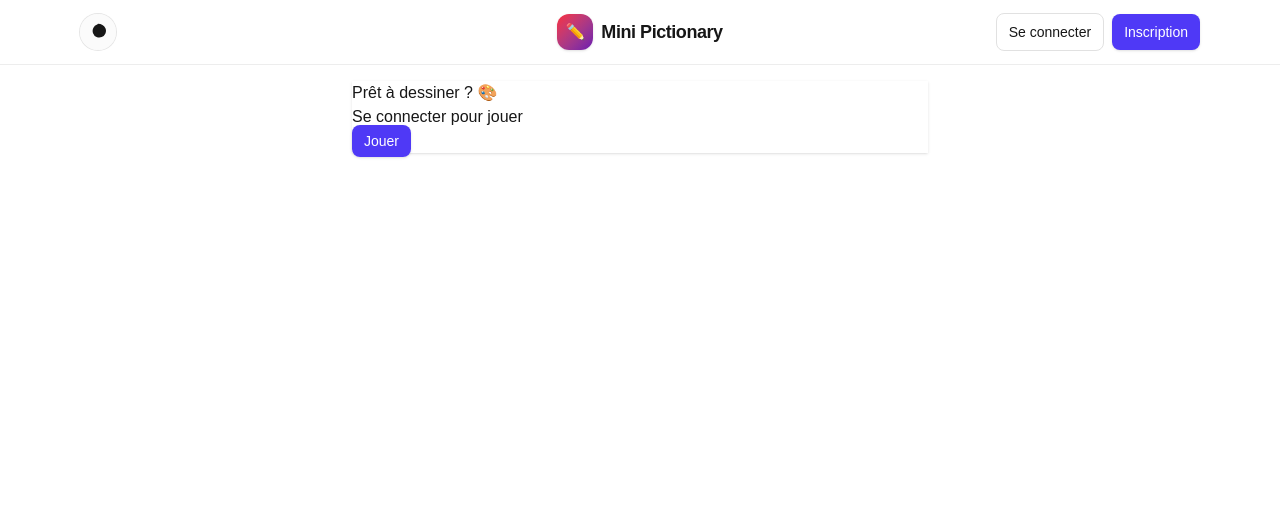
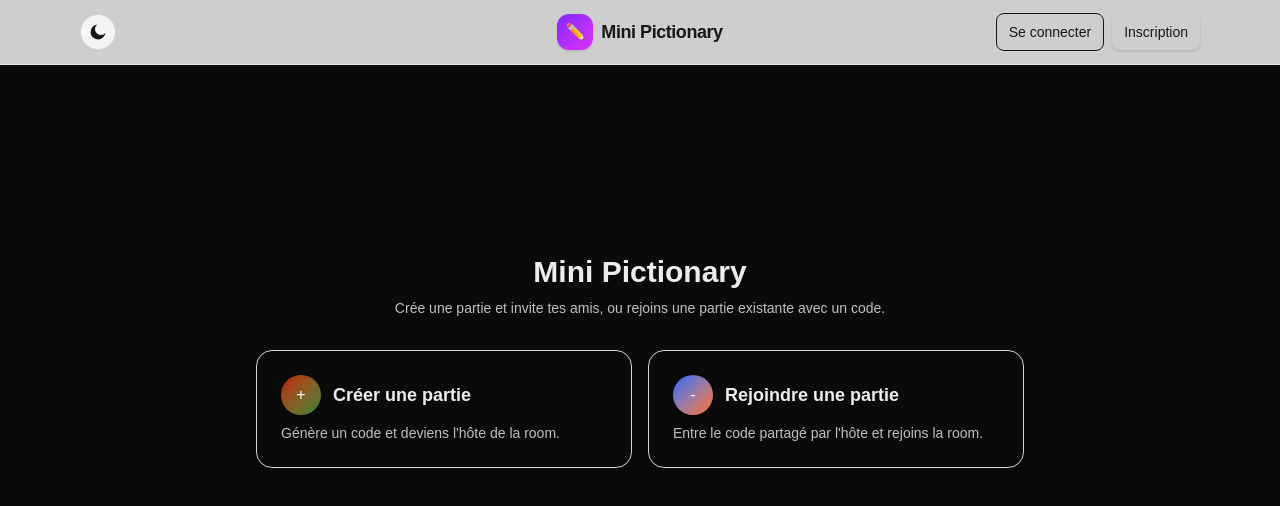
Before and after one commit to HeavenProx/mini-pictionary, a Next.js app: page / in a window 1280 px wide. Both pictures are taken after a click on the button "Changer de thème". Shown: the top 506 px of the page. Built offline with nearby package versions, Linux system fonts and the light colour scheme; no server answers.

Commit message:
page create and join room

```diff
--- a/src/app/globals.css
+++ b/src/app/globals.css
@@ -1,22 +1,15 @@
 @import "tailwindcss";
 
+/* valeurs claires par défaut */
 :root {
   --background: #ffffff;
   --foreground: #171717;
 }
 
-@theme inline {
-  --color-background: var(--background);
-  --color-foreground: var(--foreground);
-  --font-sans: var(--font-geist-sans);
-  --font-mono: var(--font-geist-mono);
-}
-
-@media (prefers-color-scheme: dark) {
-  :root {
-    --background: #0a0a0a;
-    --foreground: #ededed;
-  }
+/* quand .dark est sur <html>, on remplace les variables */
+html.dark {
+  --background: #0a0a0a;
+  --foreground: #ededed;
 }
 
 body {
@@ -25,6 +18,11 @@ body {
   font-family: Arial, Helvetica, sans-serif;
 }
 
+html,
+body {
+  height: 100%;
+}
+
 #palette-container {
   display: inline-block;
   width: 70%;
--- a/src/app/layout.js
+++ b/src/app/layout.js
@@ -1,19 +1,33 @@
 import "./globals.css"
 import Navbar from "@/components/Navbar"
 import Providers from "./providers"
+import Script from "next/script"
 
-export const metadata = {
-  title: "Mini Pictionary",
-  description: "Multijoueur React/Next.js",
-}
+export const metadata = { title: "Mini Pictionary", description: "Multijoueur React/Next.js" }
 
 export default function RootLayout({ children }) {
   return (
-    <html lang="fr" data-theme="pastel">
-      <body>
+    <html lang="fr" suppressHydrationWarning>
+      <head>
+        <Script id="theme-init" strategy="beforeInteractive">
+          {`
+            (function () {
+              try {
+                var saved = localStorage.getItem('theme'); // "dark" | "light" | null
+                var prefersDark = window.matchMedia && window.matchMedia('(prefers-color-scheme: dark)').matches;
+                var isDark = saved ? saved === 'dark' : prefersDark;
+                var el = document.documentElement;
+                el.classList.toggle('dark', isDark);
+              } catch(e) {}
+            })();
+          `}
+        </Script>
+        <meta name="color-scheme" content="dark light" />
+      </head>
+      <body className="bg-white text-neutral-900 dark:bg-neutral-900 dark:text-neutral-100" suppressHydrationWarning>
         <Providers>
-        <Navbar />
-        <main className="container mx-auto p-4">{children}</main>
+          <Navbar />
+          <main className="container mx-auto p-4">{children}</main>
         </Providers>
       </body>
     </html>
--- a/src/app/page.js
+++ b/src/app/page.js
@@ -1,21 +1,54 @@
+// src/app/page.js
+"use client"
 import Link from "next/link"
 
 export default function Home() {
   return (
-    <div className="max-w-xl mx-auto">
-      <div className="card bg-base-100 shadow">
-        <div className="card-body">
-          <h2 className="card-title">Prêt à dessiner ? 🎨</h2>
+    <div className="min-h-[70dvh] grid place-items-center px-4">
+      <section className="w-full max-w-3xl">
+        <h1 className="text-3xl font-bold text-center">Mini Pictionary</h1>
+        <p className="mt-2 text-center text-sm opacity-80">
+          Crée une partie et invite tes amis, ou rejoins une partie existante avec un code.
+        </p>
 
-          <p>Se connecter pour jouer</p>
+        <div className="mt-8 grid gap-4 sm:grid-cols-2">
+          {/* Créer une partie */}
+          <Link
+            href="/rooms/create"
+            className="group rounded-2xl border border-neutral-300 dark:border-neutral-700
+                       p-6 hover:bg-neutral-100 dark:hover:bg-neutral-800 transition block"
+          >
+            <div className="flex items-center gap-3">
+              <span className="inline-flex h-10 w-10 items-center justify-center rounded-full
+                               bg-gradient-to-br from-red-700 to-green-700 text-white shadow">
+                +
+              </span>
+              <h2 className="text-lg font-semibold">Créer une partie</h2>
+            </div>
+            <p className="mt-2 text-sm opacity-80">
+              Génère un code et deviens l'hôte de la room.
+            </p>
+          </Link>
 
-          <Link href="/playDraw" className="px-3 py-2 text-sm rounded-lg
-              bg-indigo-600 text-white hover:bg-indigo-500
-              dark:bg-indigo-500 dark:hover:bg-indigo-400 transition shadow-sm">
-            Jouer
-        </Link>
+          {/* Rejoindre une partie */}
+          <Link
+            href="/rooms/join"
+            className="group rounded-2xl border border-neutral-300 dark:border-neutral-700
+                       p-6 hover:bg-neutral-100 dark:hover:bg-neutral-800 transition block"
+          >
+            <div className="flex items-center gap-3">
+              <span className="inline-flex h-10 w-10 items-center justify-center rounded-full
+                               bg-gradient-to-br from-blue-600 to-orange-500 text-white shadow">
+                -
+              </span>
+              <h2 className="text-lg font-semibold">Rejoindre une partie</h2>
+            </div>
+            <p className="mt-2 text-sm opacity-80">
+              Entre le code partagé par l'hôte et rejoins la room.
+            </p>
+          </Link>
         </div>
-      </div>
+      </section>
     </div>
   )
 }
--- /dev/null
+++ b/src/app/rooms/create/page.js
@@ -0,0 +1,43 @@
+// src/app/rooms/create/page.js
+"use client"
+import Link from "next/link"
+
+export default function CreateRoomPage() {
+  return (
+    <div className="min-h-[70dvh] grid place-items-center px-4">
+      <div className="w-full max-w-lg rounded-2xl border border-neutral-300 dark:border-neutral-700 p-6">
+        <div className="flex items-center justify-between">
+          <h1 className="text-xl font-semibold">Créer une partie</h1>
+          <Link href="/" className="text-sm underline hover:opacity-80">← Retour</Link>
+        </div>
+
+        <p className="mt-2 text-sm opacity-80">
+          Ici, on génèrera un code de room (UUID) et on créera l’entrée en BDD.
+        </p>
+
+        <div className="mt-6 flex gap-3">
+          <button
+            type="button"
+            className="px-4 py-2 rounded-lg bg-violet-600 text-white hover:bg-violet-500 transition"
+            // TODO: plus tard → onClick => fetch /api/rooms/new pour créer la room (UUID)
+          >
+            Générer la room
+          </button>
+
+          <button
+            type="button"
+            className="px-4 py-2 rounded-lg border border-neutral-300 dark:border-neutral-700 hover:bg-neutral-100 dark:hover:bg-neutral-800 transition"
+            // TODO: plus tard → copier le code dans le presse-papiers
+          >
+            Copier le code
+          </button>
+        </div>
+
+        <div className="mt-6 rounded-lg border border-dashed border-neutral-300 dark:border-neutral-700 p-4">
+          <p className="text-sm opacity-80">Code de la room :</p>
+          <p className="mt-1 text-lg font-mono">— — — — — — — —</p>
+        </div>
+      </div>
+    </div>
+  )
+}
--- /dev/null
+++ b/src/app/rooms/join/page.js
@@ -0,0 +1,53 @@
+// src/app/rooms/join/page.js
+"use client"
+import { useState } from "react"
+import Link from "next/link"
+
+export default function JoinRoomPage() {
+  const [code, setCode] = useState("")
+
+  const onSubmit = (e) => {
+    e.preventDefault()
+    if (!code.trim()) return
+    // TODO: plus tard → vérifier le code via /api/rooms/exists et rediriger vers /rooms/[id]
+    // router.push(`/rooms/${encodeURIComponent(code)}`)
+    alert(`(bientôt) on tentera de rejoindre la room: ${code}`)
+  }
+
+  return (
+    <div className="min-h-[70dvh] grid place-items-center px-4">
+      <div className="w-full max-w-md rounded-2xl border border-neutral-300 dark:border-neutral-700 p-6">
+        <div className="flex items-center justify-between">
+          <h1 className="text-xl font-semibold">Rejoindre une partie</h1>
+          <Link href="/" className="text-sm underline hover:opacity-80">← Retour</Link>
+        </div>
+
+        <form onSubmit={onSubmit} className="mt-6 space-y-4">
+          <div>
+            <label htmlFor="code" className="text-sm opacity-80">Code de la room</label>
+            <input
+              id="code"
+              type="text"
+              inputMode="text"
+              placeholder="ex : 9b1d-…-42de"
+              className="mt-1 w-full rounded-lg border border-neutral-300 dark:border-neutral-700
+                         bg-white dark:bg-neutral-900 px-3 py-2 outline-none
+                         focus:ring-2 focus:ring-violet-500/60"
+              value={code}
+              onChange={(e) => setCode(e.target.value)}
+              required
+            />
+          </div>
+
+          <button
+            type="submit"
+            className="w-full rounded-lg bg-indigo-600 text-white px-4 py-2
+                       hover:bg-indigo-500 transition"
+          >
+            Rejoindre
+          </button>
+        </form>
+      </div>
+    </div>
+  )
+}
--- a/src/components/Navbar.jsx
+++ b/src/components/Navbar.jsx
@@ -1,3 +1,4 @@
+// components/Navbar.jsx
 "use client"
 import Link from "next/link"
 import ThemeToggle from "./ThemeToggle"
@@ -5,23 +6,23 @@ import UserBox from "@/components/UserBox"
 
 export default function Navbar() {
   return (
-        <header className="sticky top-0 z-50 border-b border-neutral-200/70 dark:border-neutral-800/70
-                            bg-white/70 dark:bg-neutral-950/70 backdrop-blur">
+    <header className="sticky top-0 z-50 backdrop-blur
+                       bg-white/80 text-neutral-900
+                       dark:bg-neutral-900/80 dark:text-neutral-100
+                       border-b border-neutral-200 dark:border-neutral-800">
       <div className="mx-auto max-w-6xl px-4">
         <div className="grid h-16 grid-cols-[1fr_auto_1fr] items-center">
-                    {/* Toggle theme dark/light */}
           <div className="justify-self-start min-w-0">
             <ThemeToggle />
           </div>
 
-                    {/* Centre : brand toujours centré */}
           <Link href="/" className="justify-self-center flex items-center gap-2">
             <span className="inline-flex h-9 w-9 items-center justify-center rounded-xl
-                                        bg-gradient-to-br from-red-500 to-purple-800 text-white shadow">✏️</span>
+                             bg-gradient-to-br from-violet-600 to-fuchsia-500
+                             text-white shadow">✏️</span>
             <span className="text-lg font-semibold tracking-tight">Mini Pictionary</span>
           </Link>
 
-                    {/* Actions */}
           <div className="justify-self-end">
             <UserBox />
           </div>
--- a/src/components/ThemeToggle.jsx
+++ b/src/components/ThemeToggle.jsx
@@ -3,30 +3,59 @@ import { useEffect, useState } from "react"
 
 export default function ThemeToggle() {
   const [mounted, setMounted] = useState(false)
-  const [theme, setTheme] = useState("pastel")
+  const [dark, setDark] = useState(false)
+
+  const getIsDark = () =>
+    typeof document !== "undefined" &&
+    document.documentElement.classList.contains("dark")
+
+  // applique + persiste
+  const apply = (isDark) => {
+    const el = document.documentElement
+    el.classList.toggle("dark", isDark)
+    localStorage.setItem("theme", isDark ? "dark" : "light")
+    setDark(isDark)
+  }
 
   useEffect(() => {
     setMounted(true)
+
+    // état initial (localStorage > media query)
     const saved = typeof window !== "undefined" ? localStorage.getItem("theme") : null
-    const initial = saved || document.documentElement.getAttribute("data-theme") || "pastel"
-    setTheme(initial)
-    document.documentElement.setAttribute("data-theme", initial)
+    const prefersDark =
+      typeof window !== "undefined" &&
+      window.matchMedia &&
+      window.matchMedia("(prefers-color-scheme: dark)").matches
+
+    const initial = saved ? saved === "dark" : prefersDark
+    apply(initial)
+
+    // sync si un autre onglet change le thème
+    const onStorage = (e) => {
+      if (e.key === "theme") apply(e.newValue === "dark")
+    }
+    window.addEventListener("storage", onStorage)
+
+    // si l’utilisateur change le thème système *et* qu’aucun choix n’est forcé
+    const mql = window.matchMedia?.("(prefers-color-scheme: dark)")
+    const onMQ = () => {
+      if (!localStorage.getItem("theme")) apply(mql.matches)
+    }
+    mql?.addEventListener?.("change", onMQ)
+
+    return () => {
+      window.removeEventListener("storage", onStorage)
+      mql?.removeEventListener?.("change", onMQ)
+    }
   }, [])
 
-  const isDark = theme === "dark"
-  const toggle = () => {
-    const next = isDark ? "pastel" : "dark"
-    setTheme(next)
-    document.documentElement.setAttribute("data-theme", next)
-    localStorage.setItem("theme", next)
-  }
+  const toggle = () => apply(!getIsDark())
 
   if (!mounted) {
     return (
       <div
-        className="inline-flex h-9 w-9 items-center justify-center rounded-full
-                   ring-1 ring-neutral-300/60 dark:ring-neutral-700/60
-                   bg-neutral-50 dark:bg-neutral-900"
+        className="h-9 w-9 rounded-full border
+                   border-neutral-300 dark:border-neutral-700"
         aria-hidden
       />
     )
@@ -37,26 +66,31 @@ export default function ThemeToggle() {
       type="button"
       onClick={toggle}
       className="inline-flex h-9 w-9 items-center justify-center rounded-full
-                 ring-1 ring-neutral-300/60 dark:ring-neutral-700/60
-                 bg-neutral-50/80 dark:bg-neutral-900/80
-                 hover:bg-neutral-100 dark:hover:bg-neutral-800
-                 transition"
+                 border border-neutral-300 dark:border-neutral-700
+                 bg-white/80 dark:bg-neutral-800/80
+                 hover:bg-neutral-100 dark:hover:bg-neutral-700
+                 transition cursor-pointer"
       aria-label="Changer de thème"
-      title={isDark ? "Thème sombre" : "Thème clair"}
+      title={dark ? "Thème sombre" : "Thème clair"}
     >
-      {/* Soleil */}
+      {/* Lune quand sombre */}
       <svg
-        className={`${isDark ? "hidden" : "block"} h-5 w-5`}
-        viewBox="0 0 24 24" fill="currentColor"
+        className={`${dark ? "block" : "hidden"} h-5 w-5`}
+        viewBox="0 0 24 24"
+        fill="currentColor"
+        aria-hidden="true"
+      >
+        <path d="M21 12.79A9 9 0 1111.21 3a7 7 0 109.79 9.79z" />
+      </svg>
+
+      {/* Soleil quand clair */}
+      <svg
+        className={`${dark ? "hidden" : "block"} h-5 w-5`}
+        viewBox="0 0 24 24"
+        fill="currentColor"
+        aria-hidden="true"
       >
         <path d="M6.76 4.84l-1.8-1.79-1.41 1.41 1.79 1.8 1.42-1.42zM1 13h3v-2H1v2zm9-9h2V1h-2v3zm7.04.05l1.79-1.8-1.41-1.41-1.8 1.79 1.42 1.42zM20 11v2h3v-2h-3zm-8 8h2v3h-2v-3zm6.24.16l1.8 1.79 1.41-1.41-1.79-1.8-1.42 1.42zM4.96 19.95l-1.79 1.8 1.41 1.41 1.8-1.79-1.42-1.42zM12 6a6 6 0 100 12 6 6 0 000-12z" />
-      </svg>
-      {/* Lune */}
-      <svg
-        className={`${isDark ? "block" : "hidden"} h-5 w-5`}
-        viewBox="0 0 24 24" fill="currentColor"
-      >
-        <path d="M12 2a9.99 9.99 0 018.94 5.56A8 8 0 1111 3.06 9.98 9.98 0 0112 2z" />
       </svg>
     </button>
   )
--- a/src/components/UserBox.jsx
+++ b/src/components/UserBox.jsx
@@ -37,7 +37,7 @@ export default function UserBox() {
           onClick={() => signOut({ callbackUrl: "/" })}
           className="px-3 py-2 text-sm rounded-lg border
                      border-neutral-300/70 dark:border-neutral-700/70
-                     hover:bg-neutral-100 dark:hover:bg-neutral-800 transition"
+                     hover:bg-base-100 dark:hover:bg-base-800 transition"
         >
           Se déconnecter
         </button>
@@ -50,18 +50,12 @@ export default function UserBox() {
     <div className="justify-self-end flex items-center gap-2 min-w-0">
       <Link
         href="/login"
-        className="px-3 py-2 text-sm rounded-lg border
-                   border-neutral-300/70 dark:border-neutral-700/70
-                   hover:bg-neutral-100 dark:hover:bg-neutral-800 transition"
-      >
+        className="px-3 py-2 text-sm rounded-lg border border-base-300 hover:bg-base-200 transition">
         Se connecter
       </Link>
       <Link
         href="/register"
-        className="px-3 py-2 text-sm rounded-lg
-                   bg-indigo-600 text-white hover:bg-indigo-500
-                   dark:bg-indigo-500 dark:hover:bg-indigo-400 transition shadow-sm"
-      >
+        className="px-3 py-2 text-sm rounded-lg bg-primary text-primary-content hover:bg-primary/90 transition shadow-sm">
         Inscription
       </Link>
     </div>
--- a/tailwind.config.js
+++ b/tailwind.config.js
@@ -1,12 +1,9 @@
 /** @type {import('tailwindcss').Config} */
 module.exports = {
-  // (optionnel en v4, mais ok de le laisser)
-  content: [
-    "./src/app/**/*.{js,jsx,mdx}",
-    "./src/components/**/*.{js,jsx,mdx}",
-    "./src/pages/**/*.{js,jsx,mdx}",
-  ],
-  theme: { extend: {} },
-  plugins: [require("daisyui")],
-  daisyui: { themes: ["light", "dark", "pastel"] },
+  darkMode: "class",
+  content: ["./src/**/*.{js,jsx}"],
+  theme: {
+    extend: {},
+  },
+  plugins: [], // ⬅️ plus de daisyUI
 }
```
Lines whose indentation alone changed are shown as unchanged.
